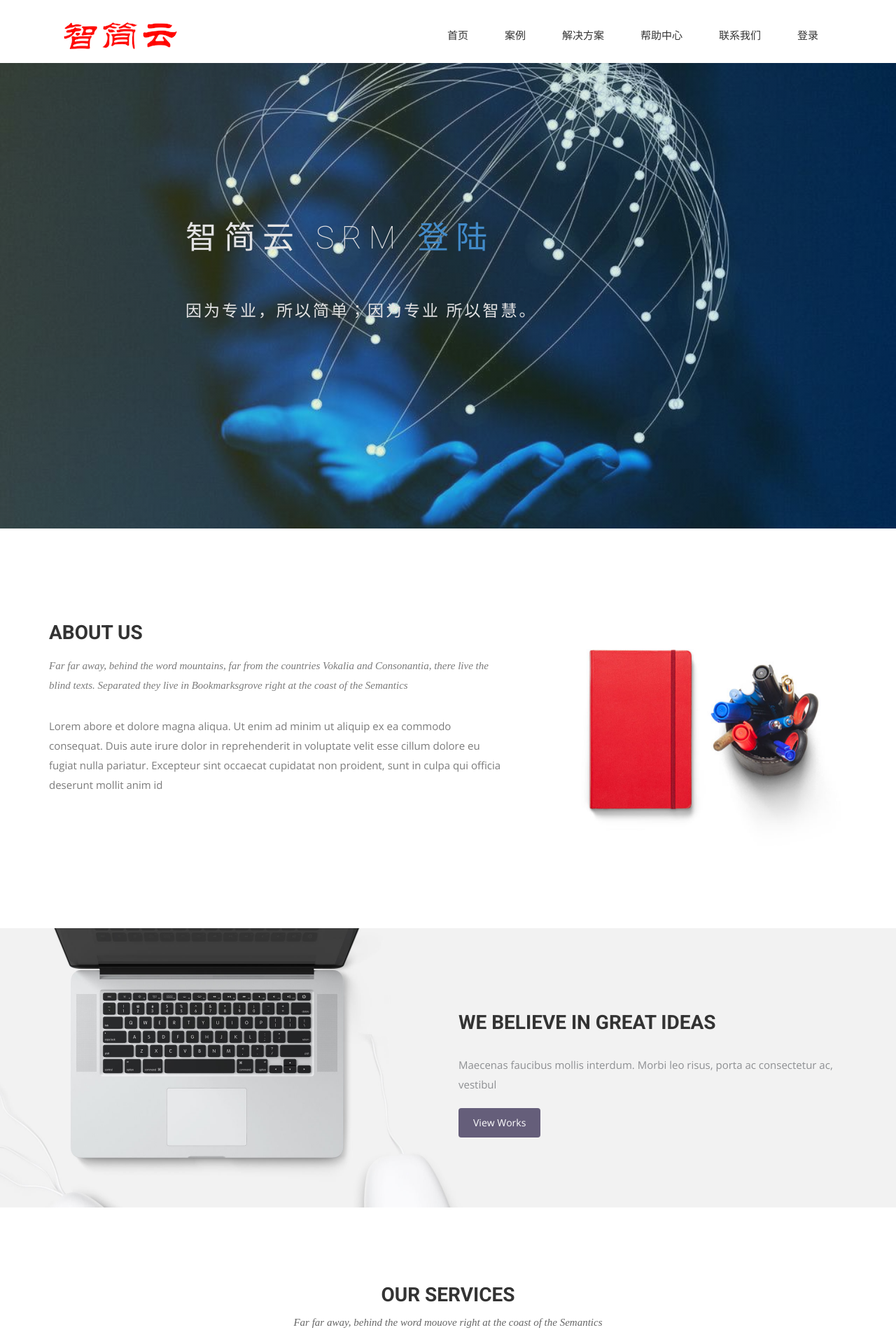
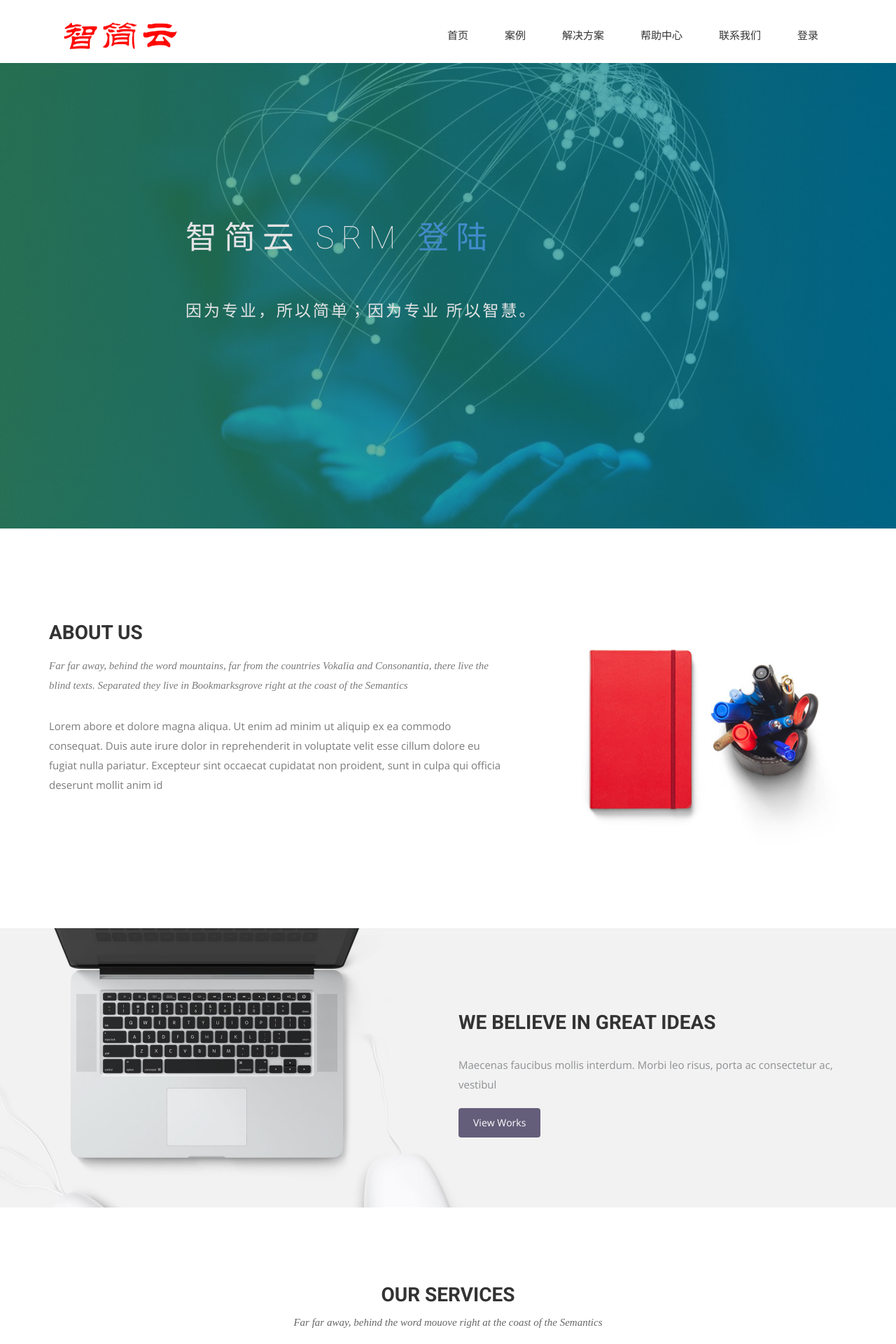
Before and after one commit to dreampivot/slipscloud.github.io, a Jekyll site: the page built from index.html, in a window 1280 px wide. Shown: the top 1920 px of the page at 70% size. Built offline with Jekyll 4.4.1, drawn with Linux system fonts in a browser that asks for light colours; nearby versions of some CDN libraries; some web fonts are replaced.

Commit message:
Update airspace.css

```diff
--- a/css/airspace.css
+++ b/css/airspace.css
@@ -117,8 +117,8 @@ font header .navbar-default .navbar-nav li a:hover {
  /* background: linear-gradient(to left, #8b86a3, #322e40);
 	opacity: 0.8;
 	*/
-	background: linear-gradient(to left, #0086a3, #fffe40);
-  opacity: 0.2;
+	background: linear-gradient(to left, #0086a3, #36975D);
+  opacity: 0.7;
 }
 #slider .block {
   color: #E3E3E4;
```
